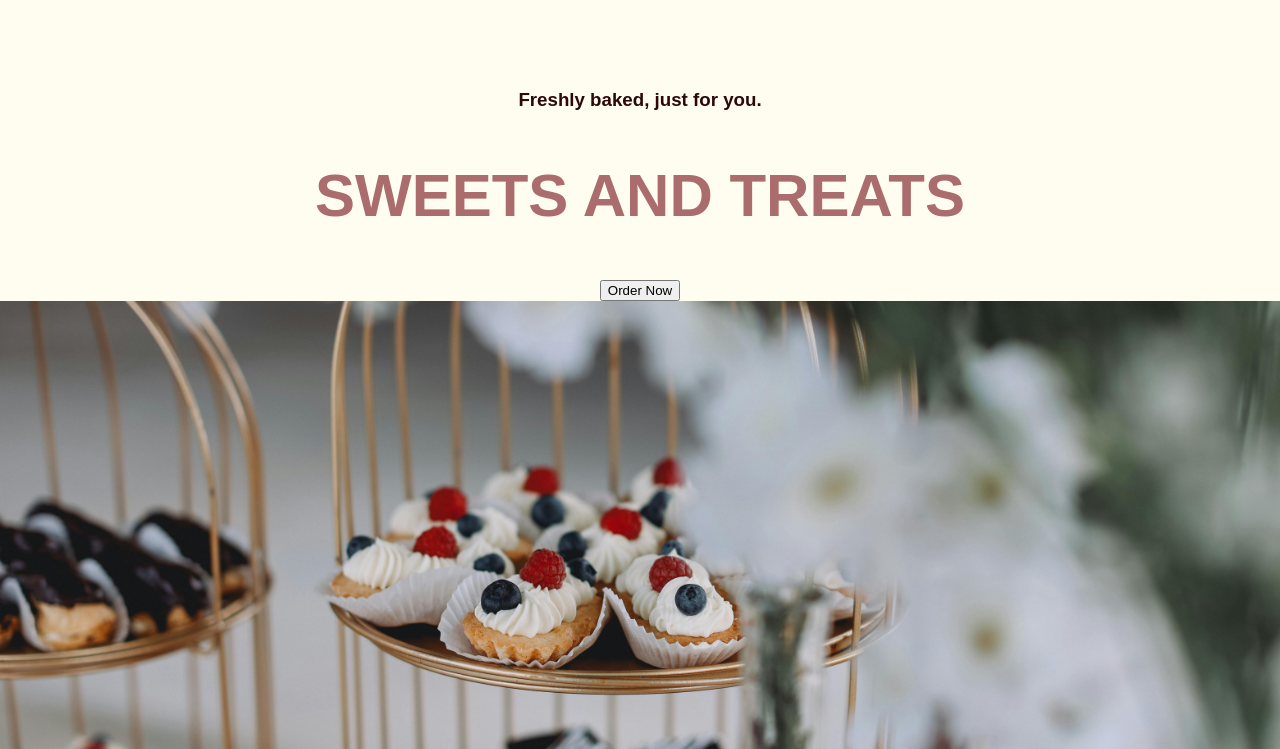
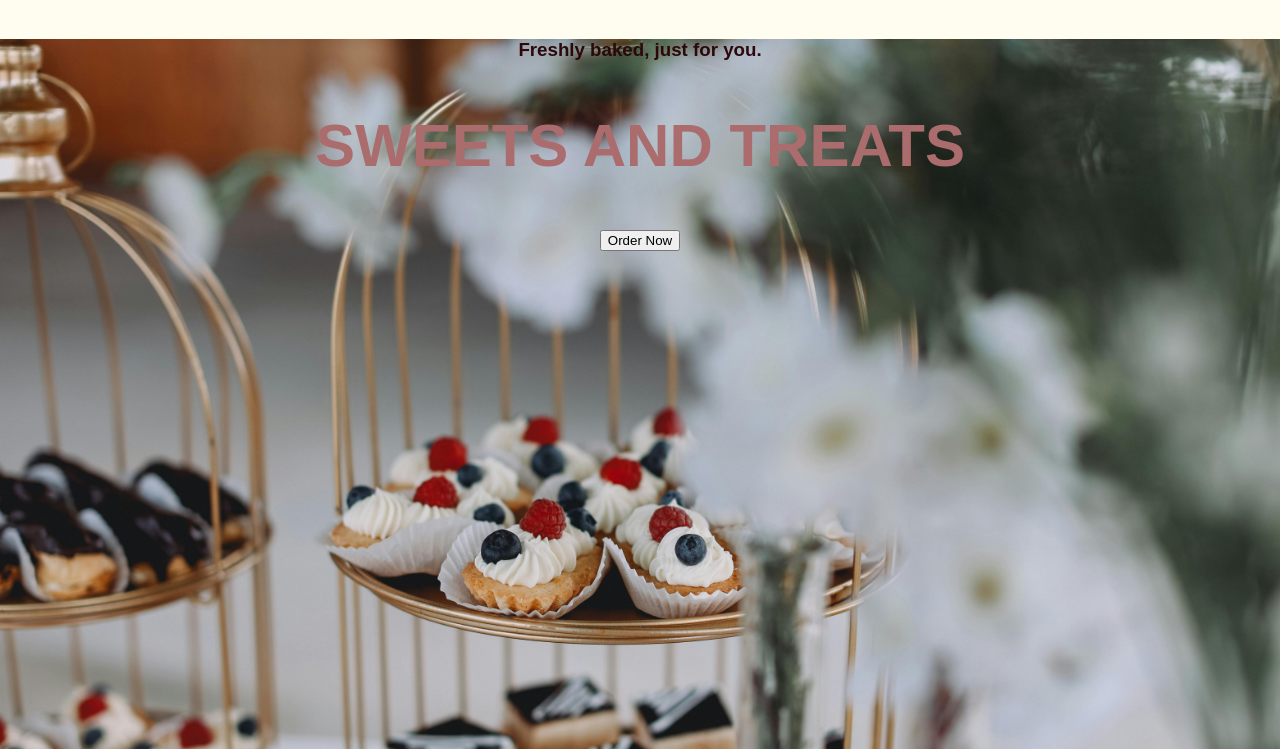
Before and after one commit to ortegal21/SDEV153-Bakery, a plain HTML site: page index.html in a window 1280 px wide. Shown: the part 51-800 px from the top of the page. Drawn offline with Linux system fonts and the light colour scheme.

Commit message:
Update styles.css

```diff
--- a/styles.css
+++ b/styles.css
@@ -36,9 +36,10 @@ h1{
   height: 850px;
 }
 .homeContent{
-  margin-top: 100px;
-  background-color: #FFFCF0;
+  margin-top: 50px;
+  background-color: #FFFCF0 0.6;
   text-align: center;
+  padding-bottom: 40px;
 }
 .homeContent h1{
   font-size: 60px;
```
